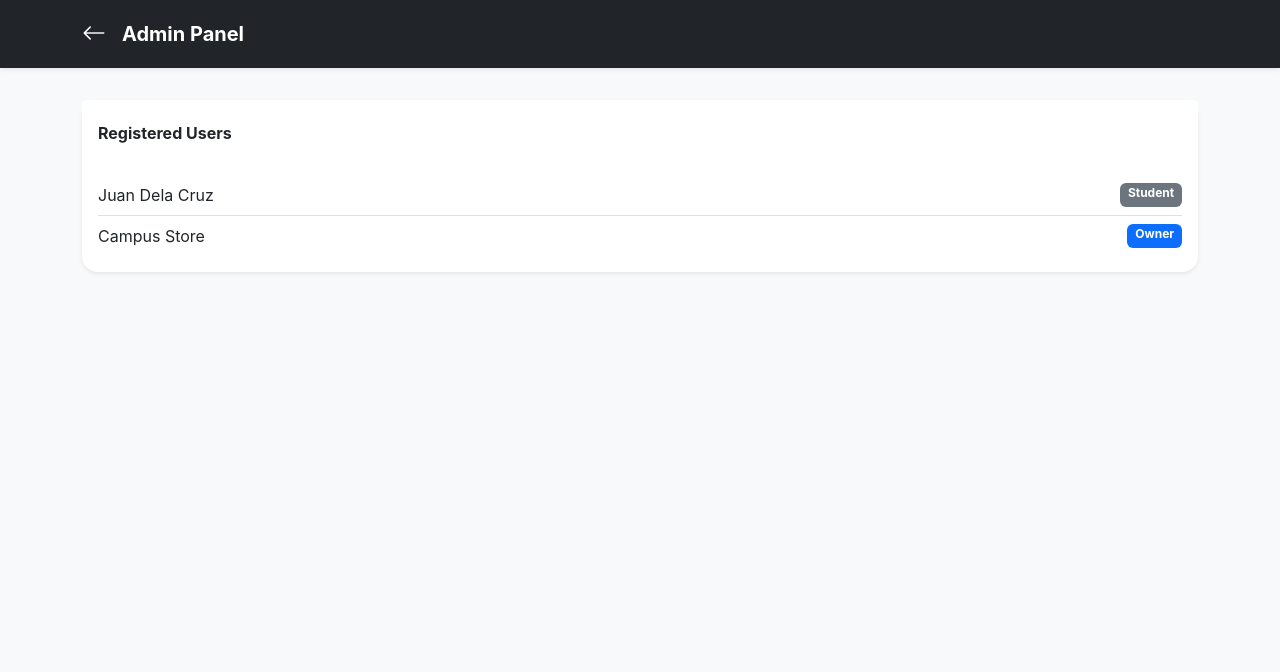
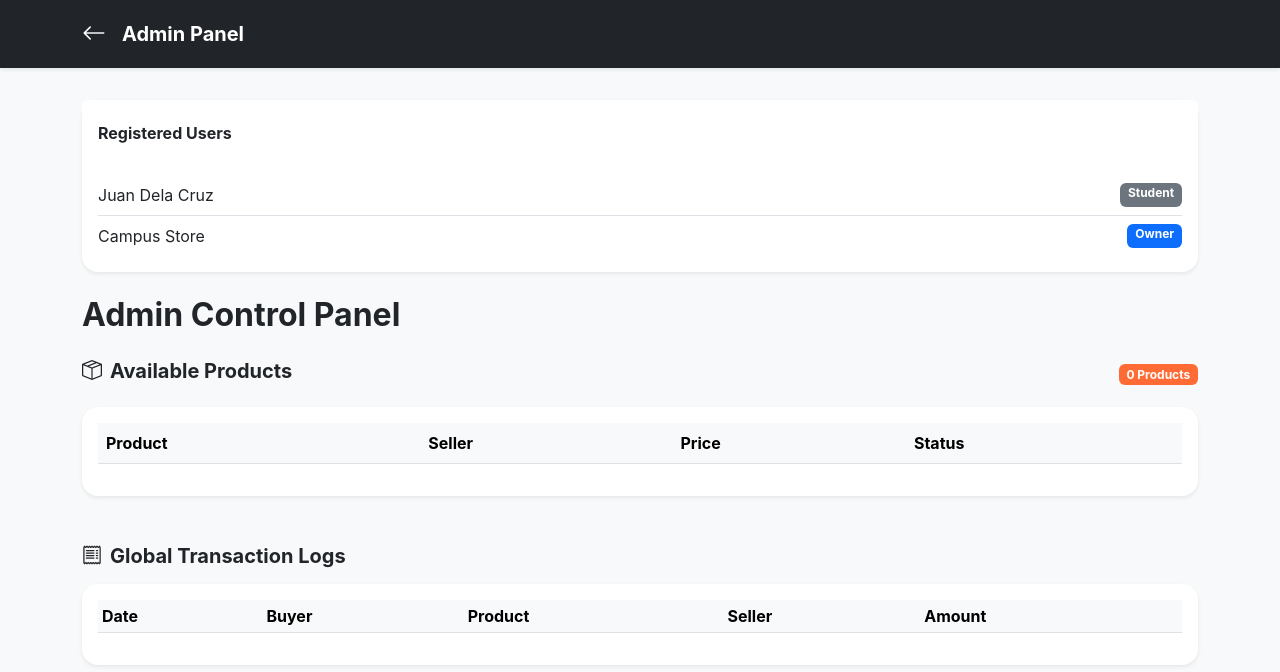
Before and after one commit to wahtoshiii/final-project-Code-breakers-BSIT2b, a website: page frontend/admin-dashboard.html in a window 1280 px wide. Drawn offline with nearby package versions, Linux system fonts and the light colour scheme.

Commit message:
feat: add admin dashboard functionality for product and transaction management

```diff
--- a/frontend/admin-dashboard.html
+++ b/frontend/admin-dashboard.html
@@ -22,5 +22,55 @@
         </div>
     </main>
     <script src="https://cdn.jsdelivr.net/npm/bootstrap@5.3.0/dist/js/bootstrap.bundle.min.js"></script>
+
+
+<div class="container mt-4">
+    <h2 class="fw-bold mb-4">Admin Control Panel</h2>
+
+    <!-- 1. AVAILABLE PRODUCTS (Added by Sellers) -->
+    <section class="mb-5">
+        <div class="d-flex justify-content-between align-items-center mb-3">
+            <h5 class="fw-bold"><i class="bi bi-box-seam me-2"></i>Available Products</h5>
+            <span class="badge bg-orange" id="productCount">0 Products</span>
+        </div>
+        <div class="table-responsive shadow-sm rounded-4 bg-white p-3">
+            <table class="table table-hover">
+                <thead class="table-light">
+                    <tr>
+                        <th>Product</th>
+                        <th>Seller</th>
+                        <th>Price</th>
+                        <th>Status</th>
+                    </tr>
+                </thead>
+                <tbody id="adminProductList">
+                    <!-- Data from JS -->
+                </tbody>
+            </table>
+        </div>
+    </section>
+
+    <!-- 2. ALL PURCHASES & LOGS -->
+    <section>
+        <h5 class="fw-bold mb-3"><i class="bi bi-receipt me-2"></i>Global Transaction Logs</h5>
+        <div class="table-responsive shadow-sm rounded-4 bg-white p-3">
+            <table class="table table-sm table-hover">
+                <thead class="table-light">
+                    <tr>
+                        <th>Date</th>
+                        <th>Buyer</th>
+                        <th>Product</th>
+                        <th>Seller</th>
+                        <th>Amount</th>
+                    </tr>
+                </thead>
+                <tbody id="adminTransactionLog">
+                    <!-- Data from JS -->
+                </tbody>
+            </table>
+        </div>
+    </section>
+</div>
+
 </body>
 </html>
```
Also changed, not shown: frontend/js/admin.js (+48 -0 lines).
